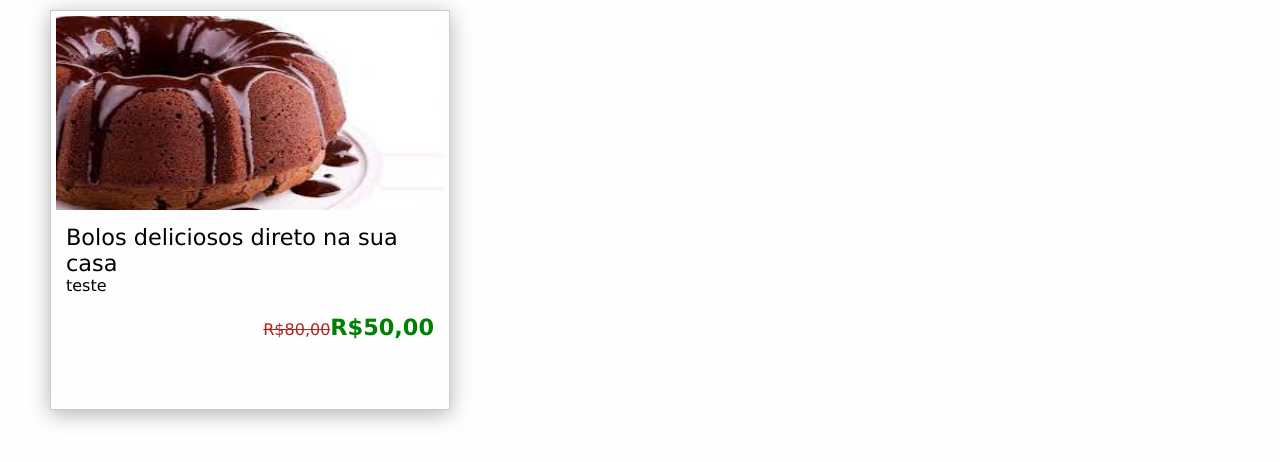
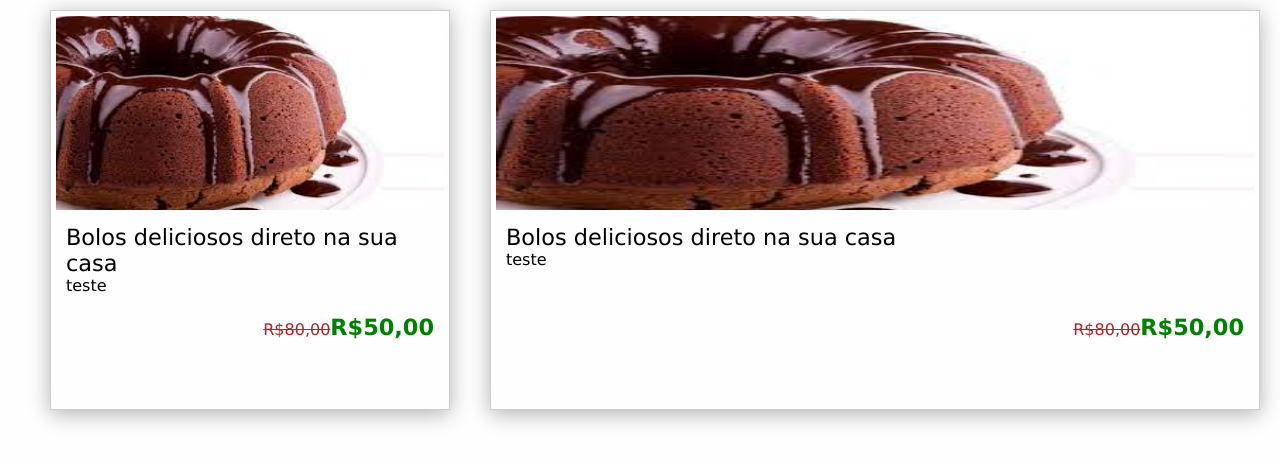
Before and after one commit to Cleriston1202/nanda-cake, a Next.js app: page /detalhe/1 in a window 1280 px wide. Shown: the top 462 px of the page. Built offline with nearby package versions, Linux system fonts and the light colour scheme.

Commit message:
Udate detalhe id e module css

```diff
--- a/pages/detalhe/[id].js
+++ b/pages/detalhe/[id].js
@@ -18,7 +18,8 @@ export default function Detalhe() {
         </Head>
 
         { info.map(i=>(
-        <div className={styles.card} key={i.id}>
+            <div className={styles.main} key={i.id}>
+        <div className={styles.card}>
             <img  src={i.img} className={styles.cursoimg} />
             <div className={styles.cursoinfo}>
                 <h4 className={styles.cursoinfoh4}>Bolos deliciosos direto na sua casa</h4>
@@ -30,6 +31,19 @@ export default function Detalhe() {
 
             </div>
         </div>
+         <div className={styles.cardLeft}>
+         <img  src={i.img} className={styles.cursoimg} />
+         <div className={styles.cursoinfo}>
+             <h4 className={styles.cursoinfoh4}>Bolos deliciosos direto na sua casa</h4>
+             <p>{i.nome}</p>
+         </div>
+         <div className={styles.cursopreco}>
+             <span className={styles.precode}>R$80,00</span>
+             <span className={styles.precopor}>R$50,00</span>
+
+         </div>
+     </div>
+     </div>
           ))}
 
 
--- a/styles/Home.module.css
+++ b/styles/Home.module.css
@@ -48,7 +48,9 @@
   font-weight: bold;
   font-size: 1.4em;
 }
-
+.main{
+  display: flex;
+}
 .card {
   /* float: left; */
   display: inline-block;
@@ -62,3 +64,18 @@
   padding: 5px;
 
 }
+
+.cardLeft {
+  /* float: left; */
+  flex: 2;
+  display: inline-block;
+  vertical-align: top;
+  font-family: Verdana, sans-serif;
+  border: solid 1px #CCC;
+  box-shadow: 0 4px 20px 0 rgba(0, 0, 0, 0.3);
+  height: 400px;
+  width: 100%;
+  margin: 10px 20px;
+  padding: 5px;
+
+}
```
